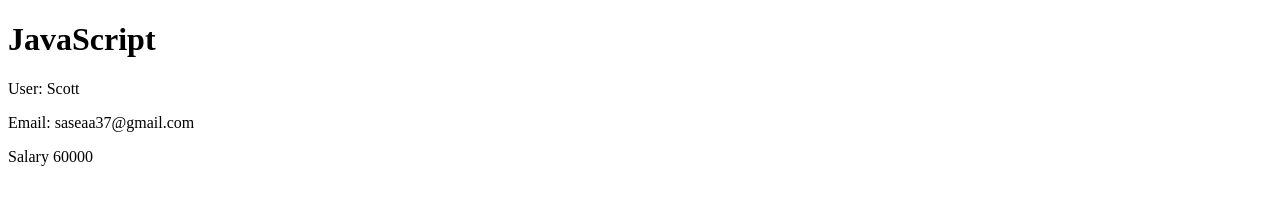
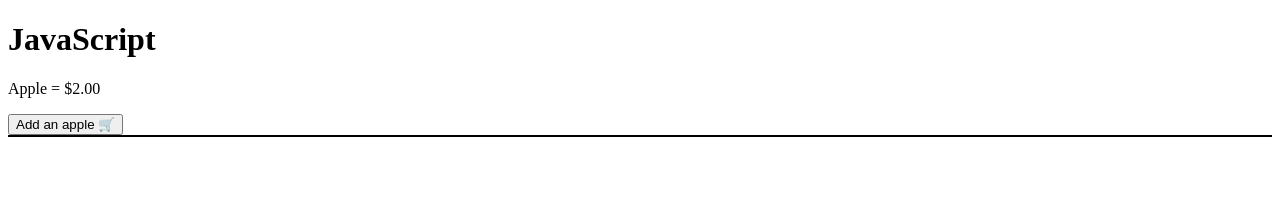
Before and after one commit to SAStevens/103-introJS-ch34, a plain HTML site: page index.html in a window 1280 px wide. Drawn offline with Linux system fonts and the light colour scheme.

Commit message:
103-introJS-exercise2

```diff
--- a/index.html
+++ b/index.html
@@ -12,7 +12,16 @@
     </style>
     <h1>JavaScript</h1>
     <!-- html zone -->
+    <p>Apple = $2.00</p>
+        <button onclick="calculateTaxes()";>Add an apple 🛒
+        </button>
+
+        <div id="receipt" style="border:1px solid;">
+
+        </div>
+
 
     <script src="script2.js"></script>
+
 </body>
 </html>
--- a/script2.js
+++ b/script2.js
@@ -1,16 +1,73 @@
-let userName="Scott"
-const userEmail="saseaa37@gmail.com"
-let password="12345"
-let userAge=33
-let geoLocation="USA"
-let monthlySalary=5000
+// let userName= prompt("Enter your name:");
+// let userEmail= prompt("Enter your email:");
+// let password= "12345";
+// let userAge= "25";
+// let geoLocation= "USA";
+// let monthlySalary= prompt("Enter your monthly salary");
+
+// document.write(`
+// <p>User: ${userName}</p>
+// <p>Email: ${userEmail} </p>
+// <p>Salary: $${monthlySalary*12} </p>
+// `);
+
+// console.log(userName,userEmail,monthlySalary);
+
+//creating functions
+
+//function declaration
+// function greeting(){
+    //body of the function
+    // console.log("Hello");
+    //alert("Hello");
+    //document.write("Hello");
+    // return "Scott";
+// }
+
+//global variable
+let global;
+
+function sum(a,b){
+    //local variable
+    global:"affected"
+    return a+b;
+}
+
+console.log(sum(10,50));
+console.log(global);
+
+//function expression
+
+let displayValues=function(){
+    console.log("Displaying values...")
+}
+displayValues();
 
 
+//arrow function
+let traveling = country => "Traveling to ..." + country;
+
+travel = traveling("Italy");
+console.log(travel);
+
+// Exercise 2
+
+let total=0;
+
+ function addCart(price){
+    total = total + price;
+    console.log(total);
+    return total;
+}
 
 
-console.log(userName, userEmail,monthlySalary);
-document.write(`
-<p>User: ${userName}</p>
-<p>Email: ${userEmail} </p>
-<p>Salary ${monthlySalary*12} </p>
-`)
+function calculateTaxes(){
+    subtotal=addCart(2);
+
+    let totalTax = subtotal*1.11;
+
+    document.getElementById("receipt").
+        innerHTML=
+        `<p>Subtotal = ${subtotal}</p>
+        <p> Total = ${totalTax}</p>`
+}
```
